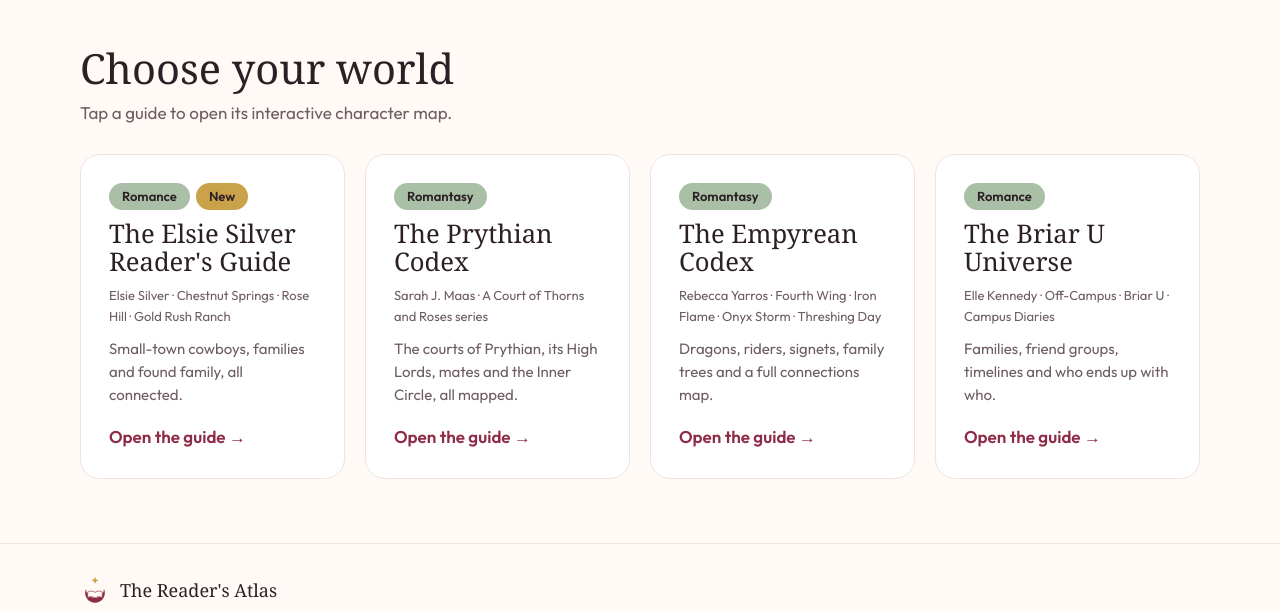
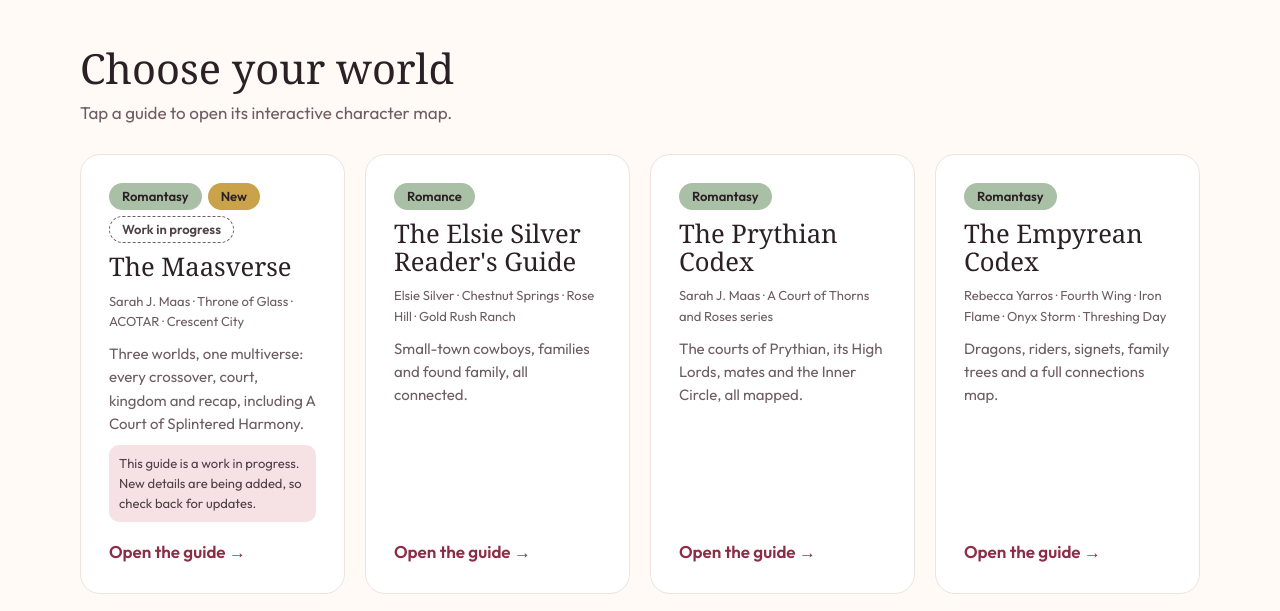
Before and after one commit to bambictz/bambictz.github.io, a plain HTML site: page index.html in a window 1280 px wide. Both pictures are taken after a click on the link "Guides". Shown: the part 120-731 px from the top of the page. Drawn offline with Linux system fonts and the light colour scheme; a web font is replaced by a local one.

Commit message:
Add files via upload

```diff
--- a/index.html
+++ b/index.html
@@ -167,6 +167,8 @@
   .card .go { margin-top: auto; padding-top: 6px; font-weight: 600; color: var(--berry); }
   .card .tags { display: flex; flex-wrap: wrap; gap: 6px; }
   .tag-new { background: var(--gold); color: var(--ink); }
+  .tag-wip { background: transparent; color: var(--ink-soft); border: 1px dashed var(--muted); padding: 4px 12px; }
+  .card .wip { margin: 0; font-size: 13px; color: var(--ink-soft); background: var(--blush); border-radius: 10px; padding: 8px 10px; }
   .card-request { background: var(--blush); border-color: var(--blush); cursor: pointer; text-align: left; font: inherit; }
   .card-request p { color: var(--ink-soft); }
   .card-request .go { color: var(--ink); }
@@ -407,8 +409,16 @@
       <div class="cards">
         <!-- To add a guide: copy one <a class="card"> block, then change the link, tags, title, author line and description.
              Move the "New" tag to whichever guide is newest. -->
+        <a class="card" href="Maasverse/">
+          <span class="tags"><span class="tag">Romantasy</span><span class="tag tag-new">New</span><span class="tag tag-wip">Work in progress</span></span>
+          <h3>The Maasverse</h3>
+          <span class="meta">Sarah J. Maas · Throne of Glass · ACOTAR · Crescent City</span>
+          <p>Three worlds, one multiverse: every crossover, court, kingdom and recap, including A Court of Splintered Harmony.</p>
+          <p class="wip">This guide is a work in progress. New details are being added, so check back for updates.</p>
+          <span class="go">Open the guide →</span>
+        </a>
         <a class="card" href="elsie-silver-guide/">
-          <span class="tags"><span class="tag">Romance</span><span class="tag tag-new">New</span></span>
+          <span class="tags"><span class="tag">Romance</span></span>
           <h3>The Elsie Silver Reader's Guide</h3>
           <span class="meta">Elsie Silver · Chestnut Springs · Rose Hill · Gold Rush Ranch</span>
           <p>Small-town cowboys, families and found family, all connected.</p>
```
